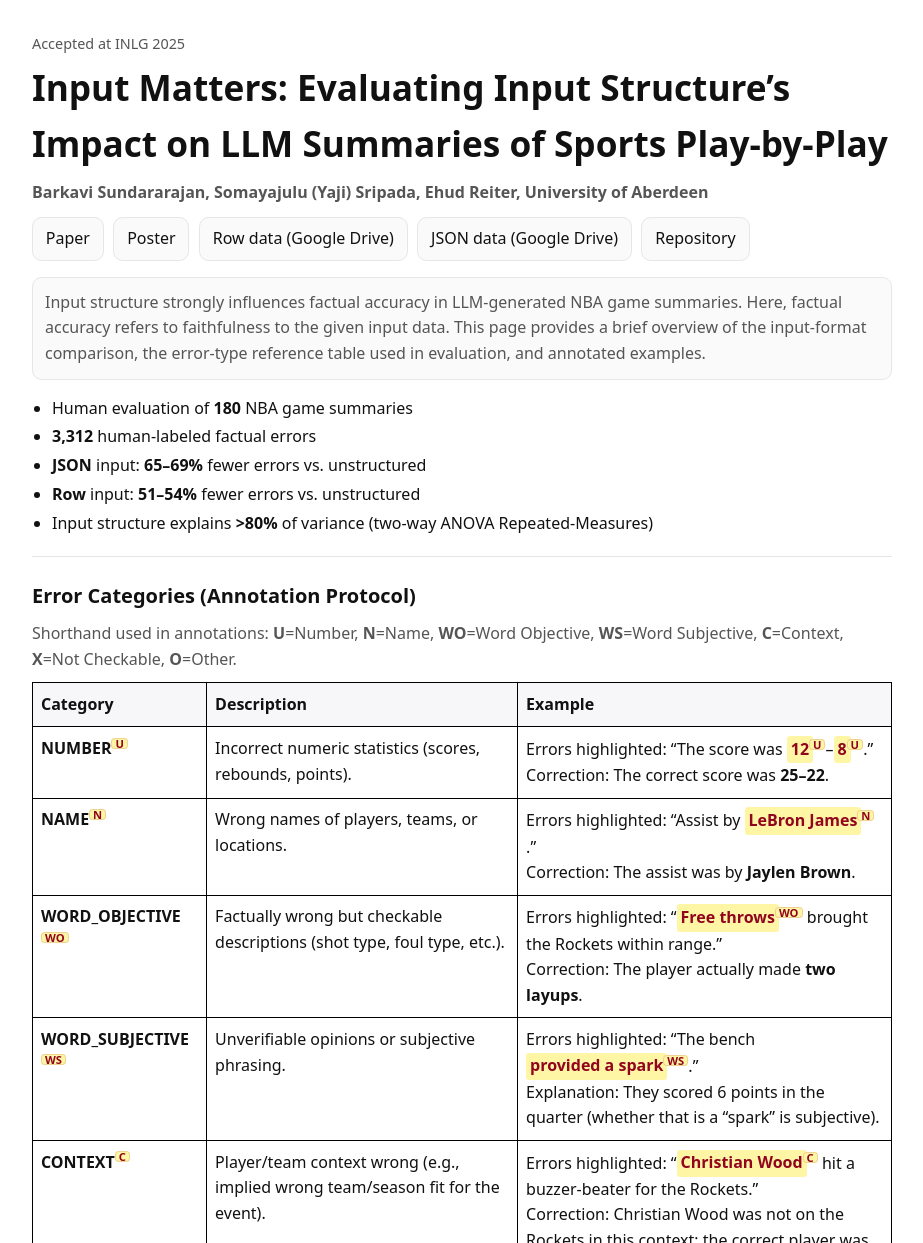
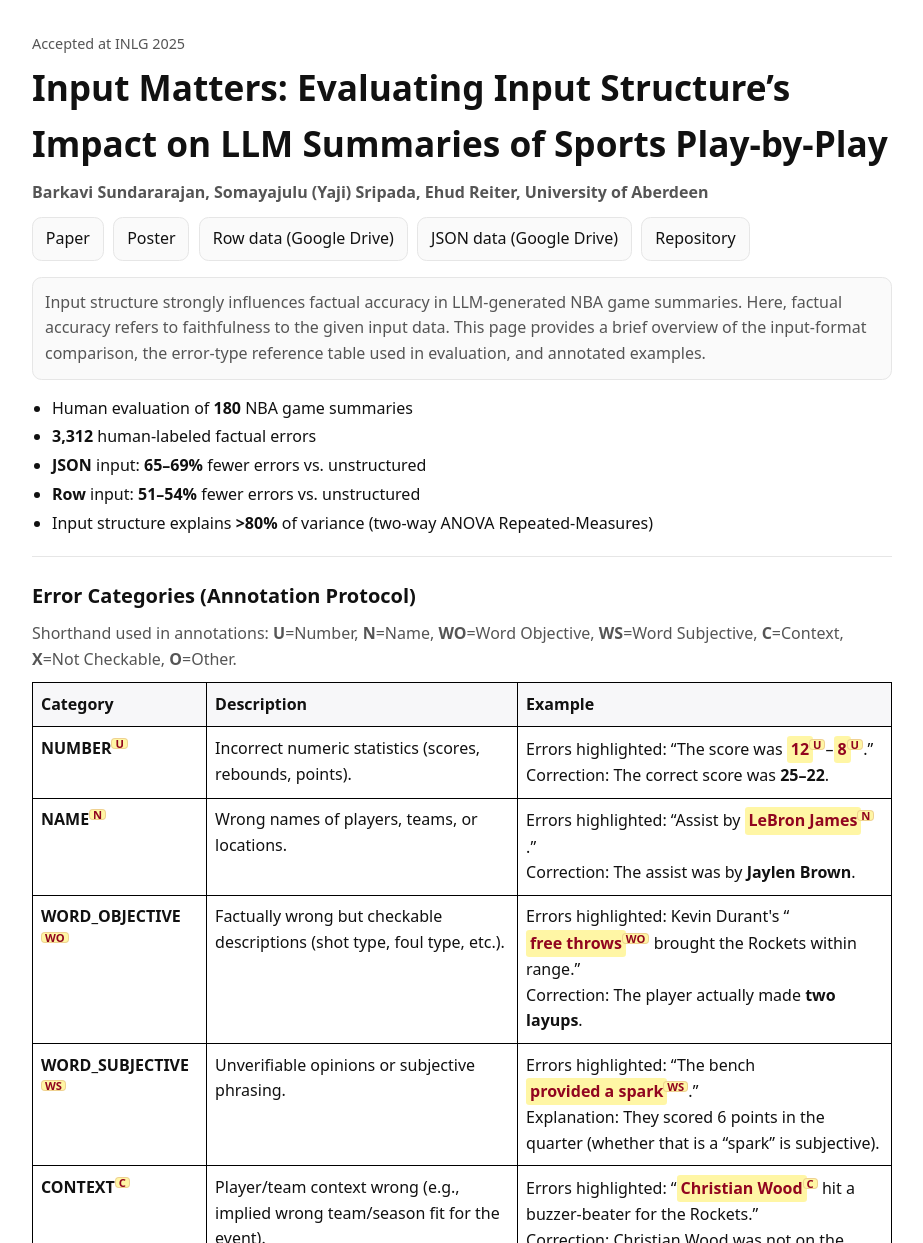
Before and after one commit to BarkaviSJ/nba-input-matters, a plain HTML site: page index.html in a window 1280 px wide. Shown: the top 1243 px of the page, without its empty margins (178-1101 px from the left). Drawn offline with Linux system fonts and the light colour scheme.

Commit message:
Update index.html

```diff
--- a/index.html
+++ b/index.html
@@ -191,7 +191,7 @@
                 <td><strong>WORD_OBJECTIVE</strong><sup class="badge">WO</sup></td>
                 <td>Factually wrong but checkable descriptions (shot type, foul type, etc.).</td>
                 <td>
-                  Errors highlighted: “<span class="err">Free throws</span><sup class="badge">WO</sup> brought the Rockets within range.”<br/>
+                  Errors highlighted: Kevin Durant's “<span class="err">free throws</span><sup class="badge">WO</sup> brought the Rockets within range.”<br/>
                   Correction: The player actually made <strong>two layups</strong>.
                 </td>
               </tr>
```
